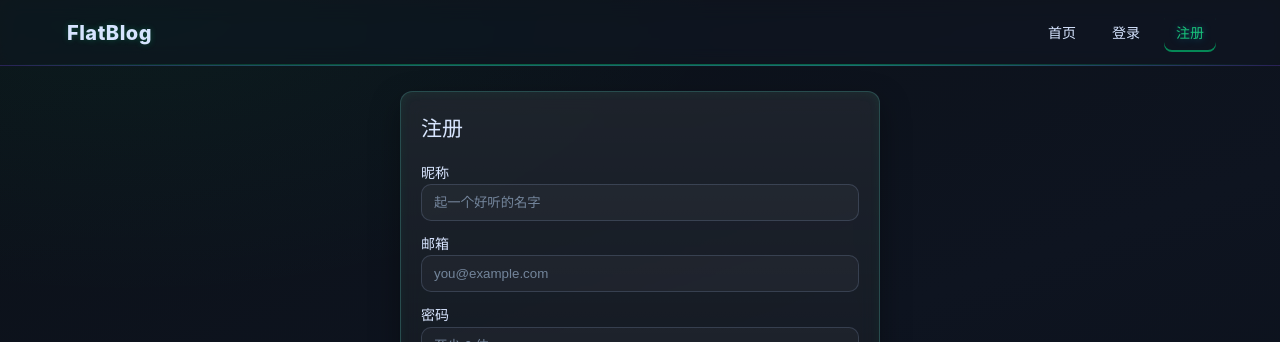
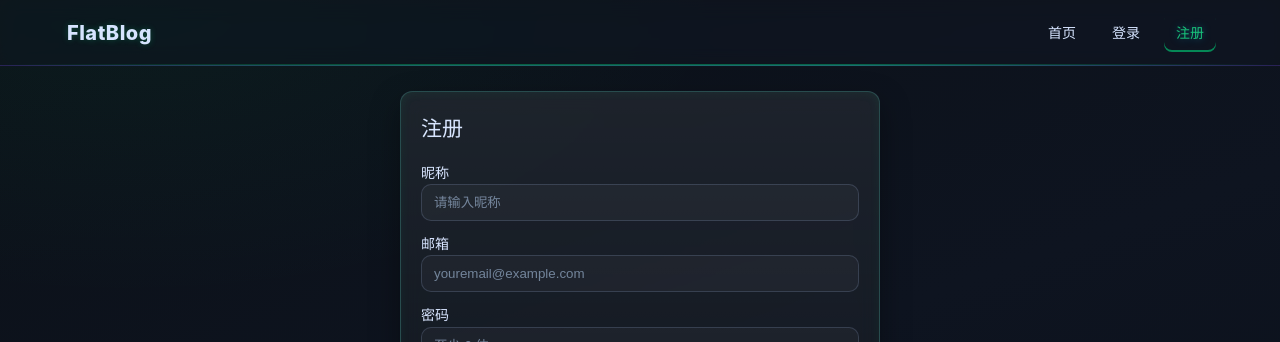
Before and after one commit to FANgogh1/blog, a Vue app: page /register in a window 1280 px wide. Shown: the top 342 px of the page. Built offline with nearby package versions, Linux system fonts and the light colour scheme.

Commit message:
再次优化一些样式细节

```diff
--- a/src/pages/Login.vue
+++ b/src/pages/Login.vue
@@ -29,7 +29,7 @@ const onSubmit = async () => {
     <div style="display:grid; gap:12px;">
       <label>
         邮箱
-        <input class="input" type="email" v-model="form.email" placeholder="your email@example.com" />
+        <input class="input" type="email" v-model="form.email" placeholder="youremail@example.com" />
       </label>
       <label>
         密码
--- a/src/pages/Register.vue
+++ b/src/pages/Register.vue
@@ -34,11 +34,11 @@ const onSubmit = async () => {
     <div style="display:grid; gap:12px;">
       <label>
         昵称
-        <input class="input" v-model="form.nickname" placeholder="起一个好听的名字" />
+        <input class="input" v-model="form.nickname" placeholder="请输入昵称" />
       </label>
       <label>
         邮箱
-        <input class="input" type="email" v-model="form.email" placeholder="you@example.com" />
+        <input class="input" type="email" v-model="form.email" placeholder="youremail@example.com" />
       </label>
       <label>
         密码
```
